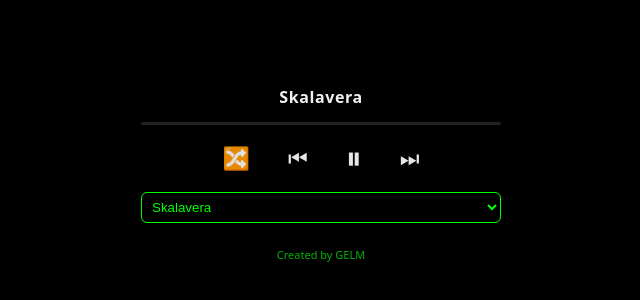
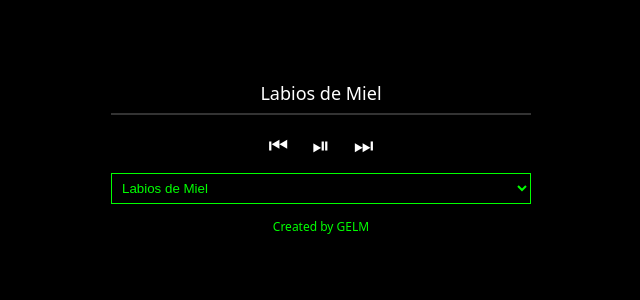
Before and after one commit to gelm2mil/play, a plain HTML site: page index.html in a window 1280 px wide. Shown: the part 242-542 px from the top of the page, without its empty margins (319-959 px from the left). Drawn offline with Linux system fonts and the light colour scheme.

Commit message:
Update index.html

```diff
--- a/index.html
+++ b/index.html
@@ -1,196 +1,151 @@
 <!DOCTYPE html>
 <html lang="es">
 <head>
-<meta charset="utf-8">
-<meta name="viewport" content="width=device-width, initial-scale=1">
-<title>GELM · Music</title>
+<meta charset="UTF-8">
+<meta name="viewport" content="width=device-width,initial-scale=1">
+<title>GELM • Música</title>
+
+<link rel="manifest" href="manifest.json">
 
 <style>
-html,body{
+body{
   margin:0;
-  height:100%;
+  height:100vh;
   background:#000;
   color:#fff;
-  font-family:system-ui,-apple-system,Segoe UI,Roboto,Arial;
+  display:flex;
+  align-items:center;
+  justify-content:center;
+  font-family:system-ui,Segoe UI,Arial;
 }
-
 .app{
-  min-height:100vh;
-  display:flex;
-  flex-direction:column;
-  justify-content:center;
-  align-items:center;
-  gap:14px;
-  padding:16px;
+  width:100%;
+  max-width:420px;
+  text-align:center;
 }
-
-/* TITULO */
-#songTitle{
-  font-size:16px;
-  font-weight:600;
-  letter-spacing:0.6px;
-  opacity:.95;
+.title{
+  font-size:18px;
+  margin-bottom:8px;
 }
-
-/* PROGRESO */
 .progress{
-  width:100%;
-  max-width:360px;
-  height:3px;
-  background:#222;
-  border-radius:2px;
-  overflow:hidden;
+  height:2px;
+  background:#333;
+  margin:8px 0 14px;
+  position:relative;
 }
-.progress span{
-  display:block;
+.bar{
   height:100%;
   width:0%;
-  background:#fff;
+  background:#0f0;
 }
-
-/* CONTROLES */
 .controls{
   display:flex;
-  align-items:center;
-  gap:26px;
+  justify-content:center;
+  gap:24px;
+  font-size:22px;
 }
-.btn{
-  background:none;
-  border:none;
-  color:#fff;
-  font-size:22px;
-  cursor:pointer;
-  opacity:.9;
-}
-.btn.big{font-size:32px}
-
-/* SELECT */
 select{
+  margin-top:14px;
   width:100%;
-  max-width:360px;
   background:#000;
   color:#0f0;
   border:1px solid #0f0;
   padding:6px;
-  border-radius:6px;
 }
-
-/* FOOTER */
 .footer{
-  margin-top:10px;
-  font-size:11px;
+  margin-top:14px;
+  font-size:12px;
   color:#0f0;
-  opacity:.7;
 }
 </style>
 </head>
 
 <body>
 <div class="app">
-
-  <div id="songTitle">Cargando...</div>
-
-  <div class="progress"><span id="bar"></span></div>
+  <div id="title" class="title">Cargando…</div>
+  <div class="progress"><div id="bar" class="bar"></div></div>
 
   <div class="controls">
-    <button class="btn" id="shuffle">🔀</button>
-    <button class="btn" id="prev">⏮</button>
-    <button class="btn big" id="play">⏸</button>
-    <button class="btn" id="next">⏭</button>
+    <span id="prev">⏮</span>
+    <span id="play">⏯</span>
+    <span id="next">⏭</span>
   </div>
 
   <select id="list"></select>
+  <div class="footer">Created by GELM</div>
+</div>
 
-  <div class="footer">Created by GELM</div>
-
-  <audio id="audio" crossorigin="anonymous"></audio>
-
-</div>
+<audio id="audio"></audio>
 
 <script>
 const audio = document.getElementById("audio");
-const title = document.getElementById("songTitle");
+const titleEl = document.getElementById("title");
 const bar = document.getElementById("bar");
 const list = document.getElementById("list");
+const playBtn = document.getElementById("play");
+const nextBtn = document.getElementById("next");
+const prevBtn = document.getElementById("prev");
 
-let songs = [];
-let index = 0;
-let shuffle = true;
+let playlist = [];
+let currentIndex = 0;
 
-/* CARGAR JSON */
-fetch("musica.json",{cache:"no-cache"})
-.then(r=>r.json())
-.then(data=>{
-  songs = data.filter(s=>s.url && s.title);
-  buildList();
-  const saved = localStorage.getItem("gelm-last");
-  index = saved ? parseInt(saved) : Math.floor(Math.random()*songs.length);
-  playSong(index,true);
+fetch("musica.json").then(r=>r.json()).then(data=>{
+  playlist = data.filter(x=>x.title);
+  playlist.forEach((s,i)=>{
+    const o=document.createElement("option");
+    o.value=i; o.textContent=s.title;
+    list.appendChild(o);
+  });
+  const last = localStorage.getItem("lastSong");
+  playSong(last?Number(last):randomIndex());
 });
 
-/* LISTA */
-function buildList(){
-  list.innerHTML="";
-  songs.forEach((s,i)=>{
-    const o=document.createElement("option");
-    o.value=i;
-    o.textContent=s.title;
-    list.appendChild(o);
-  });
+function randomIndex(){
+  return Math.floor(Math.random()*playlist.length);
 }
 
-/* PLAY */
-function playSong(i,auto){
-  index=i;
-  audio.src=songs[i].url;
-  title.textContent=songs[i].title;
+function playSong(i){
+  currentIndex=i;
+  audio.src=playlist[i].url;
+  audio.play();
+  titleEl.textContent=playlist[i].title;
   list.value=i;
-  localStorage.setItem("gelm-last",i);
-  if(auto) audio.play().catch(()=>{});
+  updateMediaSession(playlist[i].title);
+  localStorage.setItem("lastSong",i);
 }
 
-/* CONTINUAR AUTOMATICO */
-audio.addEventListener("ended",()=>{
-  next();
-});
+function playNext(){ playSong(randomIndex()); }
+function playPrev(){ playSong(randomIndex()); }
 
-/* PROGRESO */
-audio.addEventListener("timeupdate",()=>{
-  if(audio.duration){
-    bar.style.width=(audio.currentTime/audio.duration*100)+"%";
-  }
-});
+playBtn.onclick=()=>audio.paused?audio.play():audio.pause();
+nextBtn.onclick=playNext;
+prevBtn.onclick=playPrev;
 
-/* CONTROLES */
-document.getElementById("play").onclick=()=>{
-  audio.paused?audio.play():audio.pause();
+audio.ontimeupdate=()=>{
+  bar.style.width=(audio.currentTime/audio.duration*100||0)+"%";
 };
-document.getElementById("next").onclick=next;
-document.getElementById("prev").onclick=()=>{
-  index=(index-1+songs.length)%songs.length;
-  playSong(index,true);
-};
-document.getElementById("shuffle").onclick=()=>{
-  shuffle=!shuffle;
-};
+audio.onended=playNext;
 
-/* SELECT */
-list.onchange=()=>playSong(parseInt(list.value),true);
+list.onchange=()=>playSong(Number(list.value));
 
-function next(){
-  if(shuffle){
-    let n;
-    do{ n=Math.floor(Math.random()*songs.length);}while(n===index);
-    playSong(n,true);
-  }else{
-    index=(index+1)%songs.length;
-    playSong(index,true);
-  }
+function updateMediaSession(title){
+  if(!navigator.mediaSession) return;
+  navigator.mediaSession.metadata=new MediaMetadata({
+    title, artist:"GELM", album:"Música Variada",
+    artwork:[
+      {src:"icons/icon-192.png",sizes:"192x192"},
+      {src:"icons/icon-512.png",sizes:"512x512"}
+    ]
+  });
+  navigator.mediaSession.setActionHandler("play",()=>audio.play());
+  navigator.mediaSession.setActionHandler("pause",()=>audio.pause());
+  navigator.mediaSession.setActionHandler("previoustrack",playPrev);
+  navigator.mediaSession.setActionHandler("nexttrack",playNext);
 }
-  if ("serviceWorker" in navigator) {
+
+if("serviceWorker" in navigator){
   navigator.serviceWorker.register("sw.js");
 }
-
 </script>
 </body>
 </html>
```
